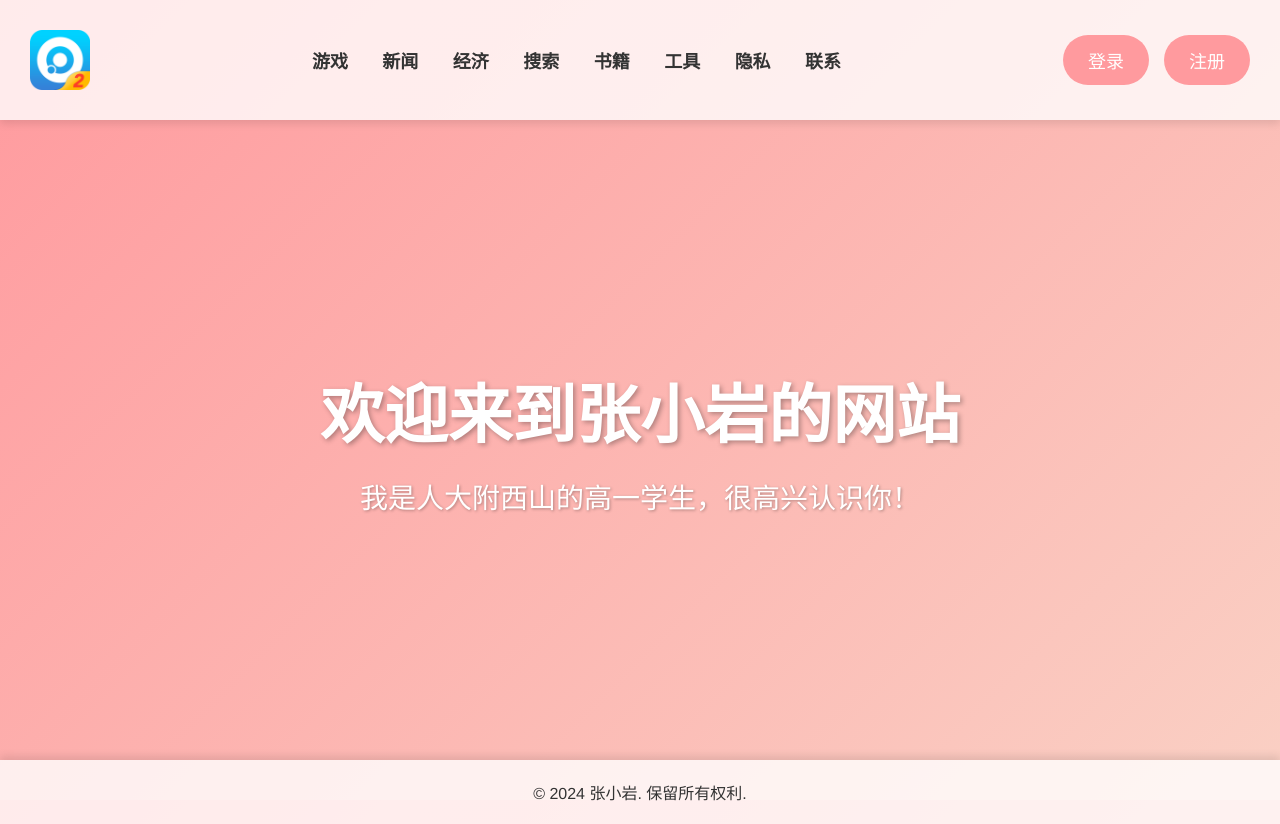
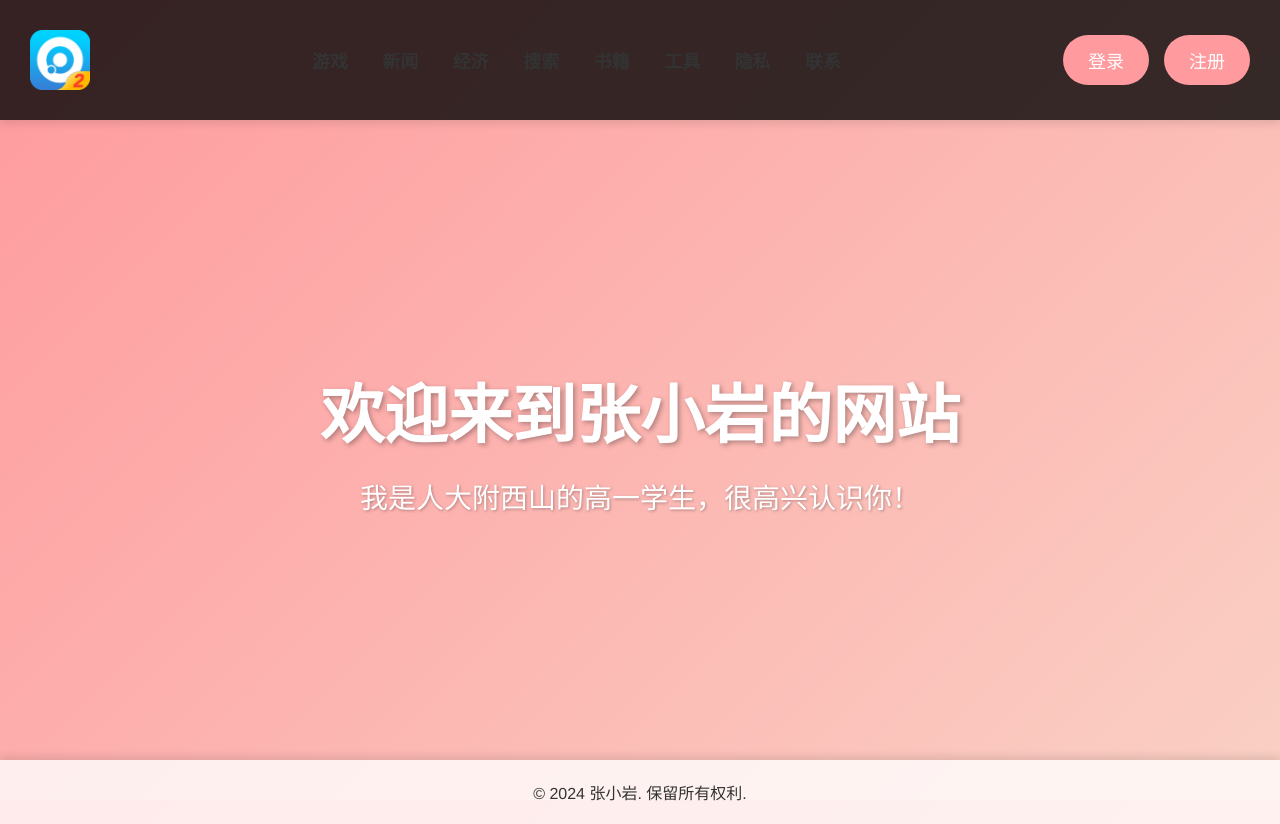
Before and after one commit to sskeysskey/xiaoyan, a plain HTML site: page index.html in a window 1280 px wide. Drawn offline with Linux system fonts and the light colour scheme.

Commit message:
change background to dark

```diff
--- a/css/index_style.css
+++ b/css/index_style.css
@@ -21,7 +21,7 @@ header {
     justify-content: space-between;
     align-items: center;
     padding: 20px;
-    background-color: rgba(255, 255, 255, 0.8);
+    background-color: rgba(4, 4, 4, 0.8);
     box-shadow: 0 4px 8px rgba(0, 0, 0, 0.1);
 }
 
```
